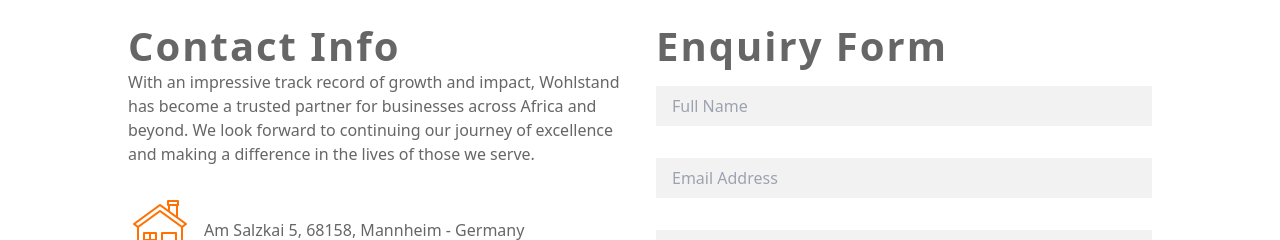
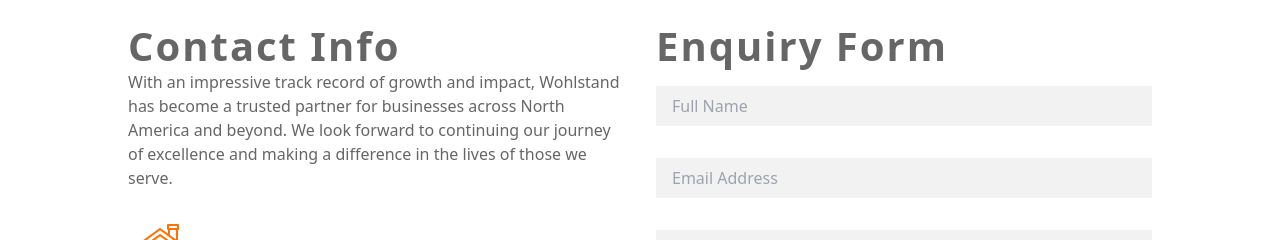
Before and after one commit to Lancelot-SO/cocoa, a React (Create React App) app: page /contact in a window 1280 px wide. Shown: the part 358-598 px from the top of the page. Built offline with nearby package versions, Linux system fonts and the light colour scheme.

Commit message:
new update

```diff
--- a/src/pages/Contact.jsx
+++ b/src/pages/Contact.jsx
@@ -37,7 +37,7 @@
                             <h2 className='text-2xl lg:text-[40px] font-semibold my-2 tracking-wider text-[#666]'>Contact Info</h2>
                             <p className='text-[#666]'>
                                 With an impressive track record of growth and impact, Wohlstand has become a
-                                trusted partner for businesses across Africa and beyond. We look forward to continuing
+                                trusted partner for businesses across North America and beyond. We look forward to continuing
                                 our journey of excellence and making a difference in the lives of those we serve.
                             </p>
                             <ul className='my-8'>
```
